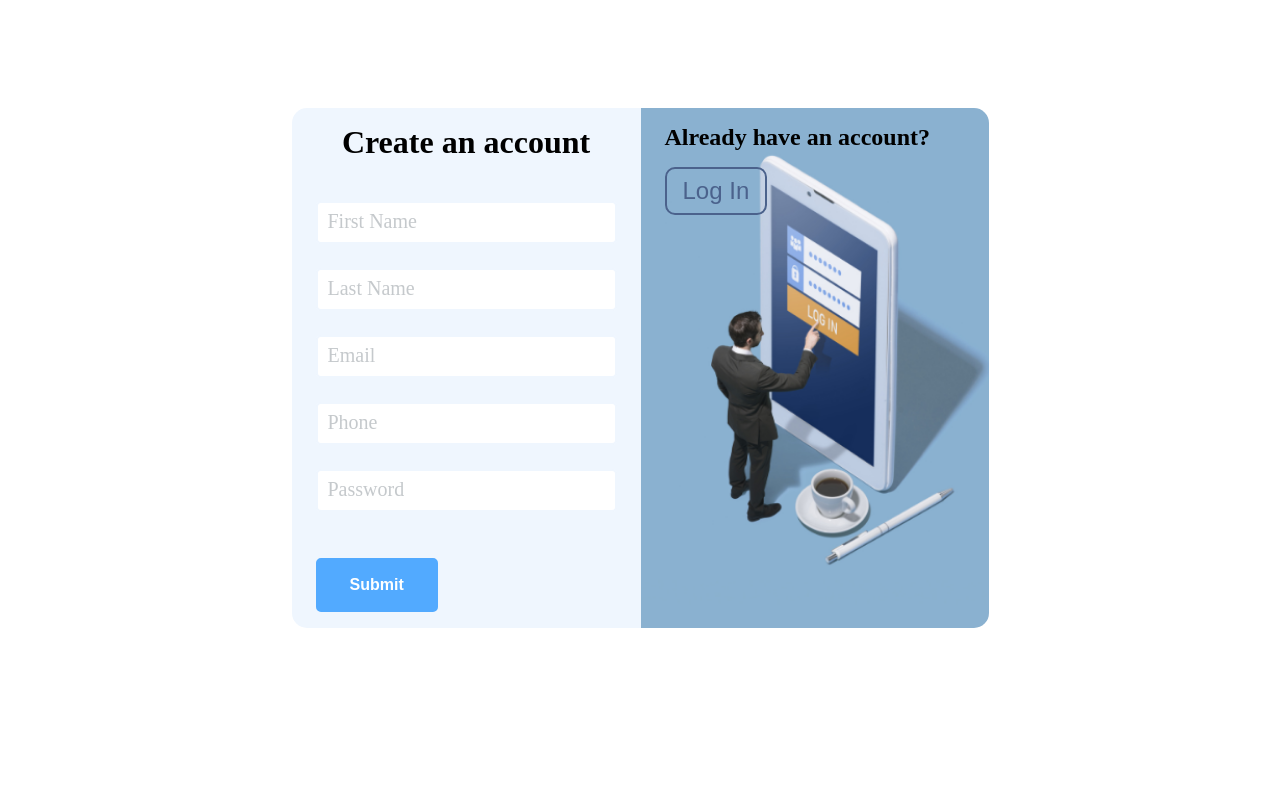
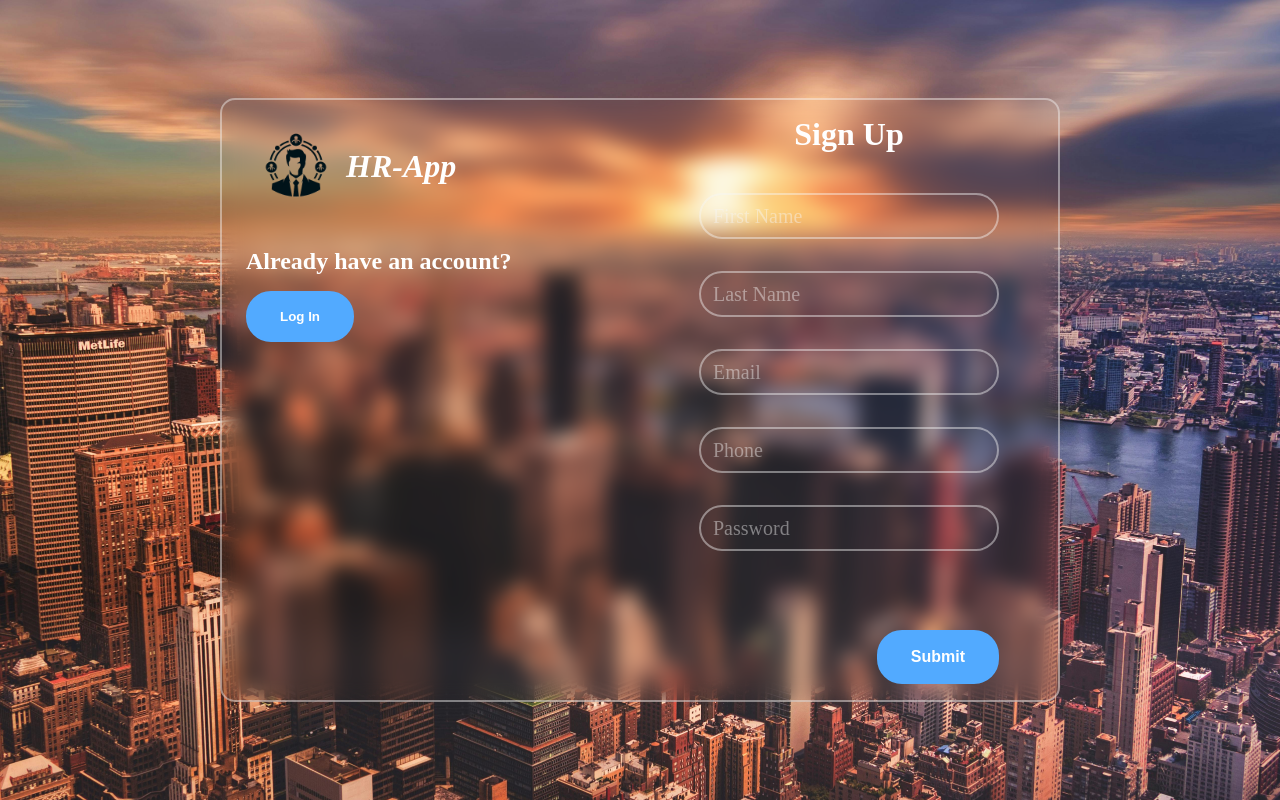
Before and after one commit to BAlexandru99/HRApp, a React (Vite) app in the folder react-frontend/: page / in a window 1280 px wide. Built offline with nearby package versions, Linux system fonts and the light colour scheme.

Commit message:
modern styling on form

```diff
--- /dev/null
+++ b/react-frontend/src/components/Form-Components/InputGroup.jsx
@@ -0,0 +1,40 @@
+import { useState, useEffect } from "react";
+import { useFormContext } from "react-hook-form";
+
+const InputGroup = ({ label, id, type = "text", validation }) => {
+  const [hasText, setHasText] = useState(false);
+  const {
+    register,
+    formState: { errors },
+    setValue,
+    watch,
+  } = useFormContext();
+  const value = watch(id);
+
+  useEffect(() => {
+    setHasText(value !== "");
+  }, [value]);
+
+  return (
+    <div className={`input-group ${hasText ? "has-text" : ""}`}>
+      <label htmlFor={id} className="floating-label">
+        {label}
+      </label>
+      <input
+        {...register(id, validation)}
+        className="input-field"
+        placeholder=" "
+        type={type}
+        id={id}
+        autoComplete="off"
+        onChange={(e) => {
+          setValue(id, e.target.value); // Update form value on change
+          setHasText(e.target.value !== ""); // Update hasText state
+        }}
+      />
+      {errors[id] && <span className="error-msg">{errors[id]?.message}</span>}
+    </div>
+  );
+};
+
+export default InputGroup;
--- /dev/null
+++ b/react-frontend/src/components/Form-Components/SignUp.jsx
@@ -0,0 +1,57 @@
+import { useForm, FormProvider } from "react-hook-form";
+import InputGroup from "./InputGroup";
+
+const SignUp = () => {
+  const methods = useForm();
+
+  const onSubmit = (data) => {
+    console.log(data);
+  };
+
+  return (
+    <FormProvider {...methods}>
+      <h3 className="title">Sign Up</h3>
+      <form onSubmit={methods.handleSubmit(onSubmit)}>
+        <InputGroup
+          label="First Name"
+          id="firstName"
+          validation={{ required: "First Name is required" }}
+        />
+        <InputGroup
+          label="Last Name"
+          id="lastName"
+          validation={{ required: "Last Name is required" }}
+        />
+        <InputGroup
+          label="Email"
+          id="email"
+          type="email"
+          validation={{
+            required: "Email is required",
+            pattern: {
+              value: /^[A-Za-z0-9._%+-]+@[A-Za-z0-9.-]+\.[A-Za-z]{2,4}$/,
+              message: "Invalid email address",
+            },
+          }}
+        />
+        <InputGroup
+          label="Phone"
+          id="phoneNumber"
+          type="tel"
+          validation={{ required: "Phone number is required" }}
+        />
+        <InputGroup
+          label="Password"
+          id="password"
+          type="password"
+          validation={{ required: "Password is required" }}
+        />
+        <button className="submit" type="submit">
+          Submit
+        </button>
+      </form>
+    </FormProvider>
+  );
+};
+
+export default SignUp;
--- a/react-frontend/src/components/SignUp.jsx
+++ /dev/null
@@ -1,120 +0,0 @@
-import { useDispatch } from "react-redux";
-import { userEmail } from "../slices/userSlice";
-import { useForm } from "react-hook-form";
-
-const SignUp = () => {
-  // const userEmail = useSelector((state) => state.user.value);
-  const dispatch = useDispatch();
-  // Dispatch the userEmail action
-
-  const {
-    register,
-    handleSubmit,
-    formState: { errors },
-  } = useForm();
-  const onSubmit = (data) => {
-    console.log(data);
-    dispatch(userEmail(data.email));
-  };
-
-  return (
-    <>
-      <h3>Create an account</h3>
-      <form onSubmit={handleSubmit(onSubmit)}>
-        <div className="input-group">
-          <label htmlFor="firstName" className="floating-label">
-            First Name
-          </label>
-          <input
-            className="input-field"
-            placeholder=" "
-            type="text"
-            id="firstName"
-            {...register("firstName", { required: "First Name is required" })}
-          />
-          {errors.firstName && (
-            <span className="error-msg">{errors.firstName.message}</span>
-          )}
-        </div>
-
-        <div className="input-group">
-          <label htmlFor="lastName" className="floating-label">
-            Last Name
-          </label>
-          <input
-            className="input-field"
-            placeholder=" "
-            type="text"
-            id="lastName"
-            {...register("lastName", { required: "Last Name is required" })}
-          />
-          {errors.lastName && (
-            <span className="error-msg">{errors.lastName.message}</span>
-          )}
-        </div>
-
-        <div className="input-group">
-          <label htmlFor="email" className="floating-label">
-            Email
-          </label>
-          <input
-            className="input-field"
-            placeholder=" "
-            type="email"
-            id="email"
-            {...register("email", {
-              required: "Email is required",
-              pattern: {
-                value: /^[A-Za-z0-9._%+-]+@[A-Za-z0-9.-]+\.[A-Za-z]{2,4}$/,
-                message: "Invalid email address",
-              },
-            })}
-          />
-          {errors.email && (
-            <span className="error-msg">{errors.email.message}</span>
-          )}
-        </div>
-
-        <div className="input-group">
-          <label htmlFor="phoneNumber" className="floating-label">
-            Phone
-          </label>
-          <input
-            className="input-field"
-            placeholder=" "
-            type="tel"
-            id="phoneNumber"
-            {...register("phoneNumber", {
-              required: "Phone number is required",
-            })}
-          />
-          {errors.phoneNumber && (
-            <span className="error-msg">{errors.phoneNumber.message}</span>
-          )}
-        </div>
-
-        <div className="input-group">
-          <label htmlFor="password" className="floating-label">
-            Password
-          </label>
-          <input
-            className="input-field"
-            type="password"
-            autoComplete="on"
-            id="password"
-            {...register("password", { required: "Password is required" })}
-          />
-          {errors.password && (
-            <span className="error-msg">{errors.password.message}</span>
-          )}
-        </div>
-
-        <button className="submit" type="submit">
-          Submit
-        </button>
-      </form>
-    </>
-  );
-};
-
-export default SignUp;
--- a/react-frontend/src/pages/Home.jsx
+++ b/react-frontend/src/pages/Home.jsx
@@ -3,7 +3,7 @@ import Register from "./Register";
 
 const Home = () => {
   return (
-    <div className="home main">
+    <div className="home">
       {/* <h1>
         <Link to="/test">Test</Link>
       </h1> */}
--- a/react-frontend/src/pages/Register.jsx
+++ b/react-frontend/src/pages/Register.jsx
@@ -1,6 +1,6 @@
 import { useState } from "react";
-import SignUp from "../components/SignUp";
-import LogIn from "../components/LogIn";
+import SignUp from "../components/Form-Components/SignUp";
+import LogIn from "../components/Form-Components/LogIn";
 
 const Register = () => {
   const [toggle, setToggle] = useState(true);
@@ -10,24 +10,38 @@ const Register = () => {
   };
 
   return (
-    <div className="main">
+    <div className="register-wrapper">
       <div className="register">
-        <div className="register__form">{toggle ? <SignUp /> : <LogIn />}</div>
         <div className="register__image">
+          <div className="logo-section">
+            <div className="logo-section__img"></div>
+            <div className="logo-section__title">HR-App</div>
+          </div>
           <div className="button-controll">
             {toggle ? (
               <>
                 <h4>Already have an account?</h4>
-                <button onClick={() => handleToggle(false)}>Log In</button>
+                <button
+                  className="form-switch-btn"
+                  onClick={() => handleToggle(false)}
+                >
+                  Log In
+                </button>
               </>
             ) : (
               <>
                 <h4>Don&apos;t have an account yet?</h4>
-                <button onClick={() => handleToggle(true)}>Sign Up</button>
+                <button
+                  className="form-switch-btn"
+                  onClick={() => handleToggle(true)}
+                >
+                  Sign Up
+                </button>
               </>
             )}
           </div>
         </div>
+        <div className="register__form">{toggle ? <SignUp /> : <LogIn />}</div>
       </div>
     </div>
   );
--- a/react-frontend/src/styles/main.scss
+++ b/react-frontend/src/styles/main.scss
@@ -18,6 +18,7 @@
 
 .main {
   min-height: 90vh;
+  width: 100vw;
   display: flex;
   align-items: center;
   justify-content: center;
--- a/react-frontend/src/styles/scss/_colors.scss
+++ b/react-frontend/src/styles/scss/_colors.scss
@@ -1,4 +1,5 @@
 $white: #fff;
+$white-smoke: #f5f5f570;
 $gray: #8b939980;
 
 $blue-smoke: #eff6fe;
--- a/react-frontend/src/styles/scss/_register.scss
+++ b/react-frontend/src/styles/scss/_register.scss
@@ -1,12 +1,24 @@
-.register {
-  height: 100%;
+.register-wrapper {
   display: flex;
-  flex-direction: row;
   align-items: center;
   justify-content: center;
+  min-height: 100vh;
+  width: 100vw;
+
+  background-image: url("../assets/register-background.jpg");
+  background-size: cover;
+  background-position: center;
+  background-repeat: no-repeat;
+
+  .register {
+    width: clamp(320px, 840px, 100%);
+    display: flex;
     flex-wrap: wrap;
     border-radius: 15px;
     overflow: hidden;
+    background-color: transparent;
+    border: 2px solid $white-smoke;
+    backdrop-filter: blur(10px);
 
     h3 {
       font-size: 2rem;
@@ -14,6 +26,11 @@
     }
     h4 {
       min-width: 300px;
+    }
+
+    h3,
+    h4 {
+      color: $white;
     }
 
     form {
@@ -27,30 +44,45 @@
     &__image,
     &__form {
       flex: 1;
-    height: 520px;
       padding: 1rem 1.5rem;
+      display: flex;
+      flex-direction: column;
     }
 
     &__image {
-    background-image: url("../assets/register.png");
+      .logo-section {
+        display: flex;
+        flex-direction: row;
+        align-items: center;
+        // gap: 1rem;
+
+        &__img {
+          width: 100px;
+          height: 100px;
+          background-image: url("../assets/logo.png");
           background-size: cover;
           background-position: center;
           background-repeat: no-repeat;
         }
 
+        &__title {
+          font-size: 2rem;
+          font-style: italic;
+          font-weight: 600;
+          color: $white;
+        }
+      }
+    }
     // Form Section
-
     &__form {
-    background-color: $blue-smoke;
-    display: flex;
-    flex-direction: column;
       align-items: center;
       justify-content: center;
+      min-height: 600px;
 
       form {
         display: flex;
         flex-direction: column;
-      gap: 0.5rem;
+        gap: 1rem;
 
         > * {
           font-size: inherit;
@@ -67,50 +99,57 @@
           .error-msg {
             position: absolute;
             bottom: -20px;
+            left: 18px;
             font-size: 1rem;
             color: $error-red;
           }
 
           .input-field {
-          padding: 0.5rem 1rem;
-          border: 2px solid $blue-smoke;
-          border-radius: 5px;
+            padding: 0.75rem 1rem;
+            border: 2px solid $white-smoke;
+            background-color: transparent;
+            color: $white;
+            border-radius: 25px;
             outline: none;
-          font-size: inherit;
+            font-size: 16px;
           }
 
           .floating-label {
             position: absolute;
-          top: 9px;
+            top: 10px;
             left: 10px;
-          color: $gray;
-          background-color: $white;
-          padding: 0 2px;
+            color: $white-smoke;
+            border-radius: 25px;
+            background-color: transparent;
+            padding: 2px 4px;
             pointer-events: none;
             transition: all 0.2s ease;
           }
 
-        &:focus-within .floating-label,
-        .input-field:not(:placeholder-shown) + .floating-label,
-        &:not(:empty) + .floating-label {
-          top: -9px;
-          left: 20px;
-          font-size: 16px;
-          color: $blue;
-          background-image: linear-gradient($blue-smoke, $white);
+          &:focus-within,
+          &.has-text {
+            .input-field {
+              border: 2px solid $blue;
             }
-
-        &:focus-within {
-          .input-field {
-            border-color: $blue;
+            .floating-label {
+              top: -8px;
+              left: 24px;
+              font-size: 14px;
+              background-color: $blue;
+              color: $white;
             }
           }
         }
-
-      .submit {
+      }
+    }
+  }
+  // Submit button
+  .submit,
+  .form-switch-btn {
+    align-self: flex-end;
     width: fit-content;
     padding: 1rem 2rem;
-        border-radius: 5px;
+    border-radius: 25px;
     border: 2px solid $blue;
     background-color: $blue;
     color: $white;
@@ -119,16 +158,15 @@
     transition: all 0.3s ease;
 
     &:hover {
-          background-color: transparent;
-          color: $blue;
-        }
-      }
+      box-shadow: inset 12px 12px 12px rgba(0, 0, 0, 0.2),
+        inset -12px -12px 12px rgba(255, 255, 255, 0.2);
     }
   }
 
   // Button section
 
   .button-controll {
+    margin-top: 2rem;
     display: flex;
     flex-direction: column;
     align-items: start;
@@ -136,20 +174,9 @@
     font-size: 1.5rem;
     font-weight: 600;
 
-    button {
-      padding: 0.5rem 1rem;
-      border-radius: 10px;
-      font-size: inherit;
-      background-color: transparent;
-      color: $dark-blue;
-      border: 2px solid $dark-blue;
-      cursor: pointer;
-      transition: all 0.2s ease;
-
-      &:hover {
-        border-color: $white;
-        color: $white;
-      }
+    .form-switch-btn {
+      align-self: flex-start;
+      // aditional styling
     }
   }
 }
```
Also changed, not shown: react-frontend/src/components/Form-Components/LogIn.jsx (renamed from react-frontend/src/components/LogIn.jsx, +17 -11 lines), react-frontend/src/assets/logo.png (added), react-frontend/src/assets/register-background.jpg (added). Lines whose indentation alone changed are shown as unchanged.
